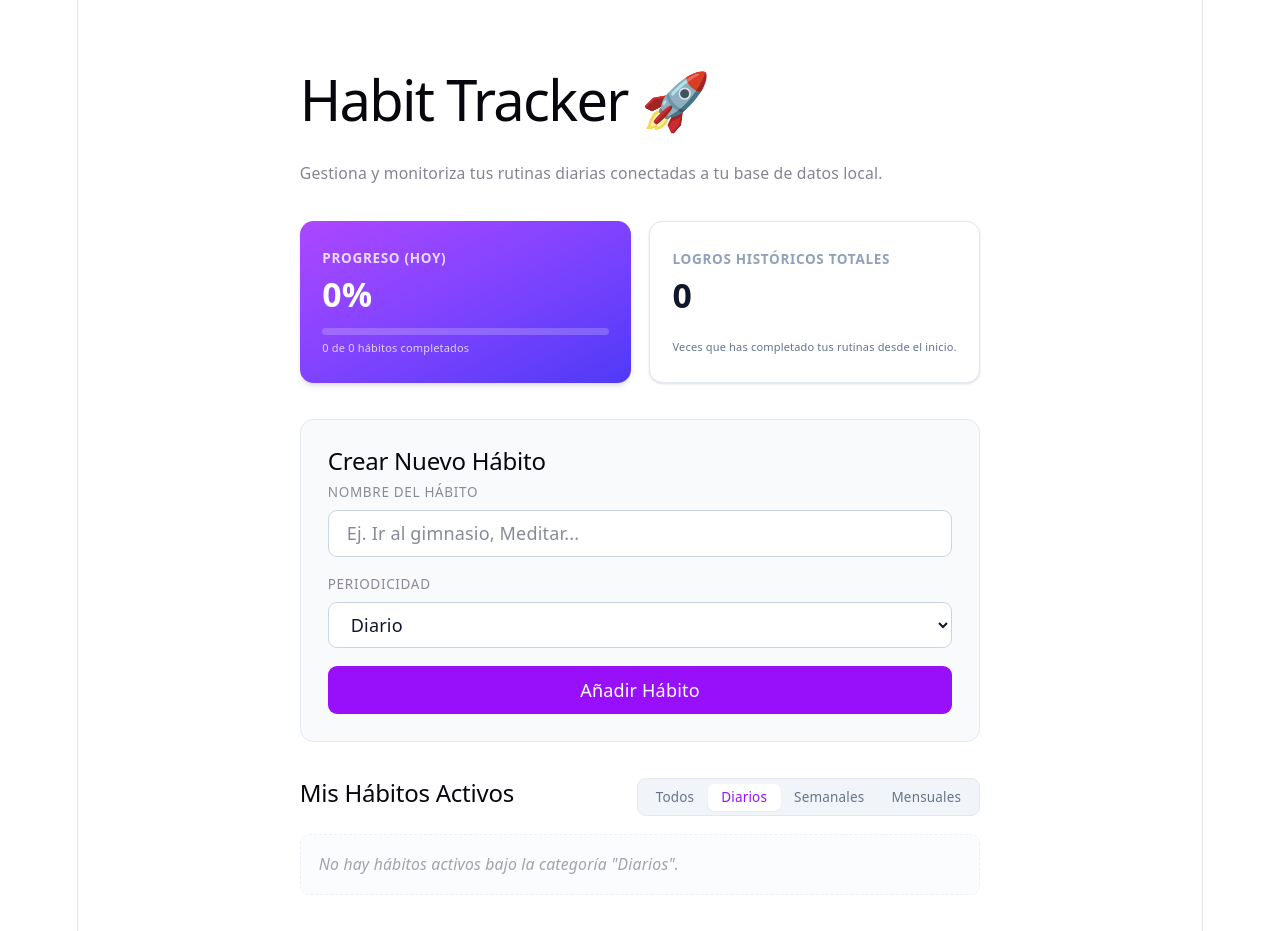
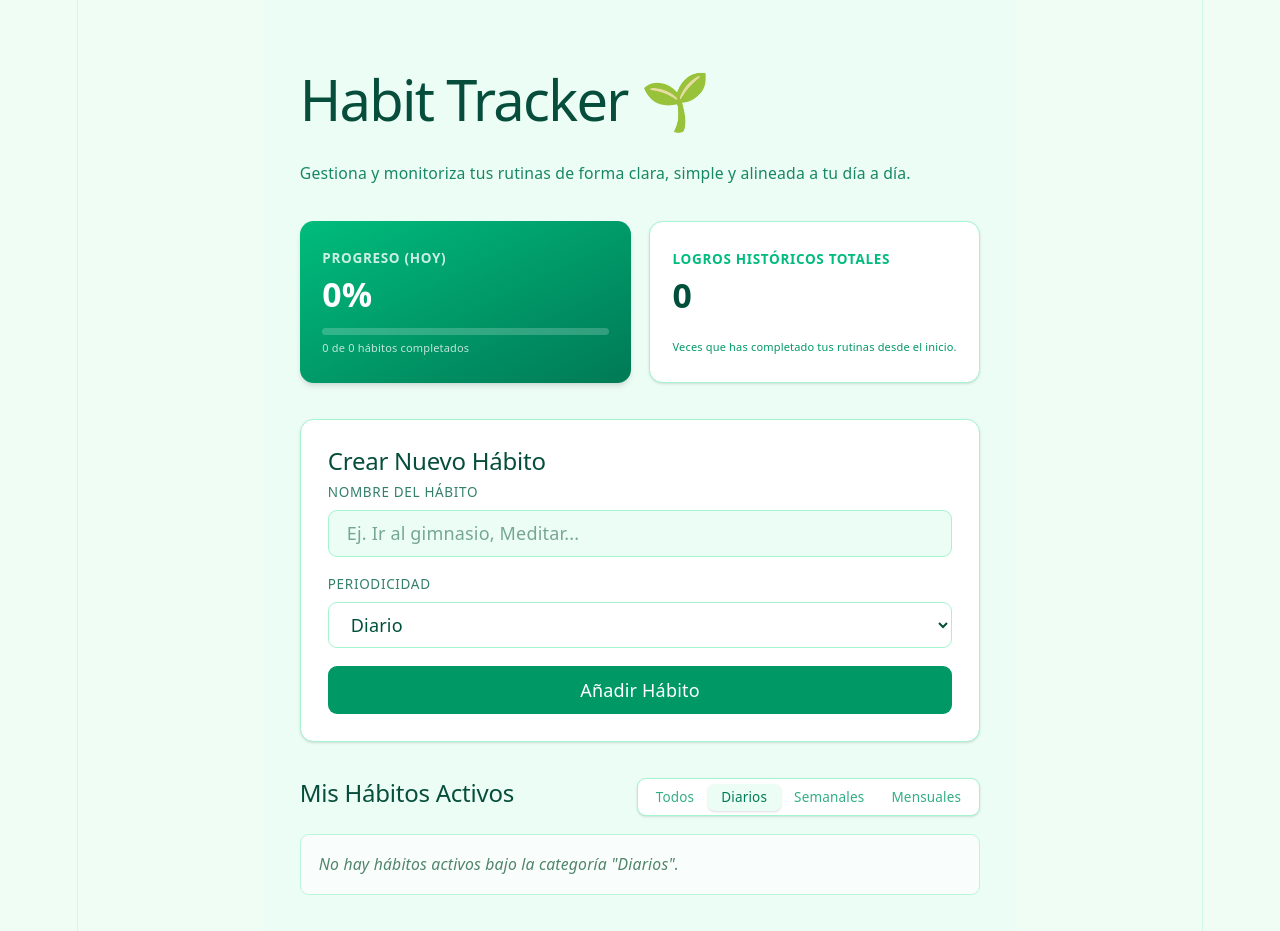
Before and after one commit to M1nguS1/habit-tracker-desktop, a React (Vite) app: page / in a window 1280 px wide. Built offline with nearby package versions, Linux system fonts and the light colour scheme.

Commit message:
feat: cambiar colores y emoji

```diff
--- a/src/App.tsx
+++ b/src/App.tsx
@@ -30,7 +30,6 @@ function App() {
   const [completedByPeriod, setCompletedByPeriod] = useState<number[]>([]);
   const [totalCompletions, setTotalCompletions] = useState(0);
 
-  // NUEVO ESTADO: Filtro de vista ('all', 'daily', 'weekly', 'monthly')
   const [filter, setFilter] = useState('daily');
 
   const todayStr = getTodayString();
@@ -42,7 +41,6 @@ function App() {
     }
   };
 
-  // Cargar datos iniciales y cuando cambia el filtro
   useEffect(() => {
     async function loadData() {
       const existingTasks = await window.api.getTasks();
@@ -51,7 +49,6 @@ function App() {
       const completedIds = await window.api.getCompletionsByDate(todayStr);
       setCompletedToday(completedIds);
 
-      // NUEVO: Cargar completadas según el filtro actual
       if (filter !== 'all') {
         const completedInPeriod = await window.api.getCompletionsByPeriod(filter);
         setCompletedByPeriod(completedInPeriod);
@@ -59,6 +56,7 @@ function App() {
 
       await refreshStats();
     }
+
     loadData();
   }, [todayStr, filter]);
 
@@ -101,76 +99,59 @@ function App() {
     }
   };
 
-  // 1. FILTRADO DE TAREAS EN TIEMPO REAL
   const filteredTasks = tasks.filter(task => {
     if (filter === 'all') return true;
     return task.periodicity === filter;
   });
 
-  // 2. SELECCIONAR QUÉ COMPLETADAS USAR SEGÚN EL FILTRO
   const completionIds = filter === 'all' ? completedToday : completedByPeriod;
 
-  // 3. CÁLCULO DE PROGRESO CORREGIDO
   const filteredCompleted = filteredTasks.filter(task => completionIds.includes(task.id));
 
-  const progressPercentage = filteredTasks.length > 0
-    ? Math.round((filteredCompleted.length / filteredTasks.length) * 100)
-    : 0;
+  const progressPercentage =
+    filteredTasks.length > 0 ? Math.round((filteredCompleted.length / filteredTasks.length) * 100) : 0;
 
   return (
-    <div className="p-8 max-w-2xl mx-auto text-left">
+    <div className="p-8 max-w-2xl mx-auto text-left bg-emerald-50 min-h-screen">
       <header className="mb-8">
-        <h1 className="text-4xl font-bold tracking-tight mb-2 text-slate-900 dark:text-slate-100">
-          Habit Tracker 🚀
-        </h1>
-        <p className="text-sm opacity-80">
-          Gestiona y monitoriza tus rutinas diarias conectadas a tu base de datos local.
+        <h1 className="text-4xl font-bold tracking-tight mb-2 text-emerald-900">Habit Tracker 🌱</h1>
+        <p className="text-sm text-emerald-700 opacity-90">
+          Gestiona y monitoriza tus rutinas de forma clara, simple y alineada a tu día a día.
         </p>
       </header>
 
-      {/* PANEL DE ESTADÍSTICAS VISUALES DINÁMICAS */}
       <section className="grid grid-cols-1 sm:grid-cols-2 gap-4 mb-8">
-        {/* Tarjeta 1: Progreso Basado en el Filtro */}
-        <div className="bg-gradient-to-br from-purple-500 to-indigo-600 p-5 rounded-xl text-white shadow-md">
+        <div className="bg-gradient-to-br from-emerald-500 to-emerald-700 p-5 rounded-xl text-white shadow-md">
           <span className="text-xs font-semibold uppercase tracking-wider opacity-80">
             Progreso ({filter === 'all' ? 'Todos' : filter === 'daily' ? 'Hoy' : filter === 'weekly' ? 'Esta Semana' : 'Este Mes'})
           </span>
           <div className="text-3xl font-bold mt-1">{progressPercentage}%</div>
           <div className="w-full bg-white/20 h-1.5 rounded-full mt-3 overflow-hidden">
-            <div
-              className="bg-white h-full transition-all duration-300"
-              style={{ width: `${progressPercentage}%` }}
-            ></div>
+            <div className="bg-white h-full transition-all duration-300" style={{ width: `${progressPercentage}%` }}></div>
           </div>
           <p className="text-[11px] opacity-75 mt-2">
             {filteredCompleted.length} de {filteredTasks.length} hábitos completados
           </p>
         </div>
 
-        {/* Tarjeta 2: Historial Global Inalterado */}
-        <div className="bg-white dark:bg-slate-950 p-5 rounded-xl border border-slate-200 dark:border-slate-800 shadow-sm flex flex-col justify-between">
+        <div className="bg-white p-5 rounded-xl border border-emerald-200 shadow-sm flex flex-col justify-between">
           <div>
-            <span className="text-xs font-semibold uppercase tracking-wider text-slate-400 dark:text-slate-500">
+            <span className="text-xs font-semibold uppercase tracking-wider text-emerald-500">
               Logros Históricos Totales
             </span>
-            <div className="text-3xl font-bold mt-1 text-slate-900 dark:text-slate-100">
-              {totalCompletions}
-            </div>
+            <div className="text-3xl font-bold mt-1 text-emerald-900">{totalCompletions}</div>
           </div>
-          <p className="text-[11px] text-slate-500 dark:text-slate-400 mt-2">
+          <p className="text-[11px] text-emerald-600 mt-2">
             Veces que has completado tus rutinas desde el inicio.
           </p>
         </div>
       </section>
 
-      {/* Formulario de Creación */}
-      <section className="bg-slate-50 dark:bg-slate-900/50 p-6 rounded-xl border border-slate-200 dark:border-slate-800 mb-8">
-        <h2 className="text-xl font-semibold mb-4 text-slate-900 dark:text-slate-100">
-          Crear Nuevo Hábito
-        </h2>
+      <section className="bg-white p-6 rounded-xl border border-emerald-200 mb-8 shadow-sm">
+        <h2 className="text-xl font-semibold mb-4 text-emerald-900">Crear Nuevo Hábito</h2>
         <form onSubmit={handleSubmit} className="space-y-4">
           <div>
-            <label className="block text-xs font-medium uppercase tracking-wider mb-2 opacity-75">
+            <label className="block text-xs font-medium uppercase tracking-wider mb-2 text-emerald-800 opacity-80">
               Nombre del hábito
             </label>
             <input
@@ -178,18 +159,18 @@ function App() {
               placeholder="Ej. Ir al gimnasio, Meditar..."
               value={name}
               onChange={(e) => setName(e.target.value)}
-              className="w-full px-4 py-2 rounded-lg border border-slate-300 dark:border-slate-700 bg-white dark:bg-slate-950 text-slate-900 dark:text-slate-100 focus:outline-none focus:ring-2 focus:ring-purple-500"
+              className="w-full px-4 py-2 rounded-lg border border-emerald-200 bg-emerald-50 text-emerald-900 focus:outline-none focus:ring-2 focus:ring-emerald-500"
             />
           </div>
 
           <div>
-            <label className="block text-xs font-medium uppercase tracking-wider mb-2 opacity-75">
+            <label className="block text-xs font-medium uppercase tracking-wider mb-2 text-emerald-800 opacity-80">
               Periodicidad
             </label>
             <select
               value={periodicity}
               onChange={(e) => setPeriodicity(e.target.value)}
-              className="w-full px-4 py-2 rounded-lg border border-slate-300 dark:border-slate-700 bg-white dark:bg-slate-950 text-slate-900 dark:text-slate-100 focus:outline-none focus:ring-2 focus:ring-purple-500"
+              className="w-full px-4 py-2 rounded-lg border border-emerald-200 bg-white text-emerald-900 focus:outline-none focus:ring-2 focus:ring-emerald-500"
             >
               <option value="daily">Diario</option>
               <option value="weekly">Semanal</option>
@@ -199,43 +180,39 @@ function App() {
 
           <button
             type="submit"
-            className="w-full bg-purple-600 hover:bg-purple-700 text-white font-medium py-2.5 px-4 rounded-lg transition-colors cursor-pointer"
+            className="w-full bg-emerald-600 hover:bg-emerald-700 text-white font-medium py-2.5 px-4 rounded-lg transition-colors"
           >
             Añadir Hábito
           </button>
         </form>
       </section>
 
-      {/* SECCIÓN DE HÁBITOS CON FILTRO INTERACTIVO */}
       <section>
         <div className="flex flex-col sm:flex-row sm:justify-between sm:items-center gap-4 mb-4">
-          <h2 className="text-xl font-semibold text-slate-900 dark:text-slate-100">
-            Mis Hábitos Activos
-          </h2>
+          <h2 className="text-xl font-semibold text-emerald-900">Mis Hábitos Activos</h2>
 
-          {/* Selector de filtros con diseño encapsulado */}
-          <div className="flex bg-slate-100 dark:bg-slate-900 p-1 rounded-lg border border-slate-200 dark:border-slate-800 self-start sm:self-auto">
+          <div className="flex bg-white p-1 rounded-lg border border-emerald-200 self-start sm:self-auto shadow-sm">
             <button
               onClick={() => setFilter('all')}
-              className={`px-3 py-1 text-xs font-medium rounded-md transition-all cursor-pointer ${filter === 'all' ? 'bg-white dark:bg-slate-800 text-purple-600 shadow-xs' : 'text-slate-600 dark:text-slate-400 opacity-80'}`}
+              className={`px-3 py-1 text-xs font-medium rounded-md transition-all cursor-pointer ${filter === 'all' ? 'bg-emerald-50 text-emerald-700 shadow' : 'text-emerald-600 opacity-80'}`}
             >
               Todos
             </button>
             <button
               onClick={() => setFilter('daily')}
-              className={`px-3 py-1 text-xs font-medium rounded-md transition-all cursor-pointer ${filter === 'daily' ? 'bg-white dark:bg-slate-800 text-purple-600 shadow-xs' : 'text-slate-600 dark:text-slate-400 opacity-80'}`}
+              className={`px-3 py-1 text-xs font-medium rounded-md transition-all cursor-pointer ${filter === 'daily' ? 'bg-emerald-50 text-emerald-700 shadow' : 'text-emerald-600 opacity-80'}`}
             >
               Diarios
             </button>
             <button
               onClick={() => setFilter('weekly')}
-              className={`px-3 py-1 text-xs font-medium rounded-md transition-all cursor-pointer ${filter === 'weekly' ? 'bg-white dark:bg-slate-800 text-purple-600 shadow-xs' : 'text-slate-600 dark:text-slate-400 opacity-80'}`}
+              className={`px-3 py-1 text-xs font-medium rounded-md transition-all cursor-pointer ${filter === 'weekly' ? 'bg-emerald-50 text-emerald-700 shadow' : 'text-emerald-600 opacity-80'}`}
             >
               Semanales
             </button>
             <button
               onClick={() => setFilter('monthly')}
-              className={`px-3 py-1 text-xs font-medium rounded-md transition-all cursor-pointer ${filter === 'monthly' ? 'bg-white dark:bg-slate-800 text-purple-600 shadow-xs' : 'text-slate-600 dark:text-slate-400 opacity-80'}`}
+              className={`px-3 py-1 text-xs font-medium rounded-md transition-all cursor-pointer ${filter === 'monthly' ? 'bg-emerald-50 text-emerald-700 shadow' : 'text-emerald-600 opacity-80'}`}
             >
               Mensuales
             </button>
@@ -243,7 +220,7 @@ function App() {
         </div>
 
         {filteredTasks.length === 0 ? (
-          <p className="text-sm opacity-60 italic p-4 bg-slate-100/50 dark:bg-slate-100/30 rounded-lg border border-dashed border-slate-200 dark:border-slate-800">
+          <p className="text-sm opacity-70 italic p-4 bg-white rounded-lg border border-emerald-200">
             No hay hábitos activos bajo la categoría "{filter === 'all' ? 'Todos' : filter === 'daily' ? 'Diarios' : filter === 'weekly' ? 'Semanales' : 'Mensuales'}".
           </p>
         ) : (
@@ -256,8 +233,8 @@ function App() {
                   key={task.id}
                   className={`flex justify-between items-center p-4 rounded-lg border shadow-sm transition-all duration-200 ${
                     isCompleted
-                      ? 'bg-slate-50/80 dark:bg-slate-900/40 border-slate-200 dark:border-slate-800 opacity-75'
-                      : 'bg-white dark:bg-slate-950 border-slate-200 dark:border-slate-800 hover:border-slate-300 dark:hover:border-slate-700'
+                      ? 'bg-emerald-50 border-emerald-200 opacity-95'
+                      : 'bg-white border-emerald-100 hover:border-emerald-300'
                   }`}
                 >
                   <div className="flex items-center gap-4">
@@ -265,16 +242,18 @@ function App() {
                       type="checkbox"
                       checked={isCompleted}
                       onChange={() => handleToggle(task.id, isCompleted)}
-                      className="w-5 h-5 rounded border-slate-300 dark:border-slate-700 text-purple-600 focus:ring-purple-500 cursor-pointer accent-purple-600"
+                      className="w-5 h-5 rounded border-emerald-300 text-emerald-600 focus:ring-emerald-500 cursor-pointer accent-emerald-600"
                     />
 
                     <div className="flex flex-col gap-1">
-                      <strong className={`font-medium transition-all text-slate-900 dark:text-slate-100 ${
-                        isCompleted ? 'line-through text-slate-400 dark:text-slate-500' : ''
-                      }`}>
+                      <strong
+                        className={`font-medium transition-all text-emerald-900 ${
+                          isCompleted ? 'line-through text-emerald-500' : ''
+                        }`}
+                      >
                         {task.name}
                       </strong>
-                      <span className="w-max text-[10px] px-2 py-0.5 rounded-full bg-purple-100 dark:bg-purple-900/30 text-purple-700 dark:text-purple-300 font-semibold uppercase tracking-wider">
+                      <span className="w-max text-[10px] px-2 py-0.5 rounded-full bg-emerald-100 text-emerald-800 font-semibold uppercase tracking-wider">
                         {task.periodicity}
                       </span>
                     </div>
@@ -282,7 +261,7 @@ function App() {
 
                   <button
                     onClick={() => handleDelete(task.id)}
-                    className="text-xs font-medium text-red-500 hover:text-red-700 hover:bg-red-50 dark:hover:bg-red-950/30 px-3 py-1.5 rounded-lg border border-transparent hover:border-red-200 dark:hover:border-red-200 transition-all cursor-pointer"
+                    className="text-xs font-medium text-red-500 hover:text-red-700 hover:bg-red-50 px-3 py-1.5 rounded-lg border border-transparent hover:border-red-200 transition-all"
                     title="Eliminar hábito"
                   >
                     Eliminar
--- a/src/index.css
+++ b/src/index.css
@@ -1,17 +1,17 @@
 @import "tailwindcss";
 
 :root {
-  --text: #6b6375;
-  --text-h: #08060d;
-  --bg: #fff;
-  --border: #e5e4e7;
-  --code-bg: #f4f3ec;
-  --accent: #aa3bff;
-  --accent-bg: rgba(170, 59, 255, 0.1);
-  --accent-border: rgba(170, 59, 255, 0.5);
-  --social-bg: rgba(244, 243, 236, 0.5);
+  --text: #0f5132;
+  --text-h: #064e3b;
+  --bg: #f0fdf4;
+  --border: #d1fae5;
+  --code-bg: #dcfce7;
+  --accent: #16a34a;
+  --accent-bg: rgba(16, 163, 127, 0.12);
+  --accent-border: rgba(16, 163, 127, 0.4);
+  --social-bg: rgba(220, 252, 231, 0.7);
   --shadow:
-    rgba(0, 0, 0, 0.1) 0 10px 15px -3px, rgba(0, 0, 0, 0.05) 0 4px 6px -2px;
+    rgba(15, 23, 42, 0.08) 0 10px 15px -3px, rgba(15, 23, 42, 0.04) 0 4px 6px -2px;
 
   --sans: system-ui, 'Segoe UI', Roboto, sans-serif;
   --heading: system-ui, 'Segoe UI', Roboto, sans-serif;
@@ -19,7 +19,7 @@
 
   font: 18px/145% var(--sans);
   letter-spacing: 0.18px;
-  color-scheme: light dark;
+  color-scheme: light;
   color: var(--text);
   background: var(--bg);
   font-synthesis: none;
@@ -29,26 +29,6 @@
 
   @media (max-width: 1024px) {
     font-size: 16px;
-  }
-}
-
-@media (prefers-color-scheme: dark) {
-  :root {
-    --text: #9ca3af;
-    --text-h: #f3f4f6;
-    --bg: #16171d;
-    --border: #2e303a;
-    --code-bg: #1f2028;
-    --accent: #c084fc;
-    --accent-bg: rgba(192, 132, 252, 0.15);
-    --accent-border: rgba(192, 132, 252, 0.5);
-    --social-bg: rgba(47, 48, 58, 0.5);
-    --shadow:
-      rgba(0, 0, 0, 0.4) 0 10px 15px -3px, rgba(0, 0, 0, 0.25) 0 4px 6px -2px;
-  }
-
-  #social .button-icon {
-    filter: invert(1) brightness(2);
   }
 }
 
@@ -62,12 +42,14 @@
   display: flex;
   flex-direction: column;
   box-sizing: border-box;
+  background: var(--bg);
 }
 
 body {
   margin: 0;
-  /* Evita que el usuario arrastre elementos visuales sin querer en la app de escritorio */
   user-select: none;
+  background: var(--bg);
+  color: var(--text);
 }
 
 h1,
```
